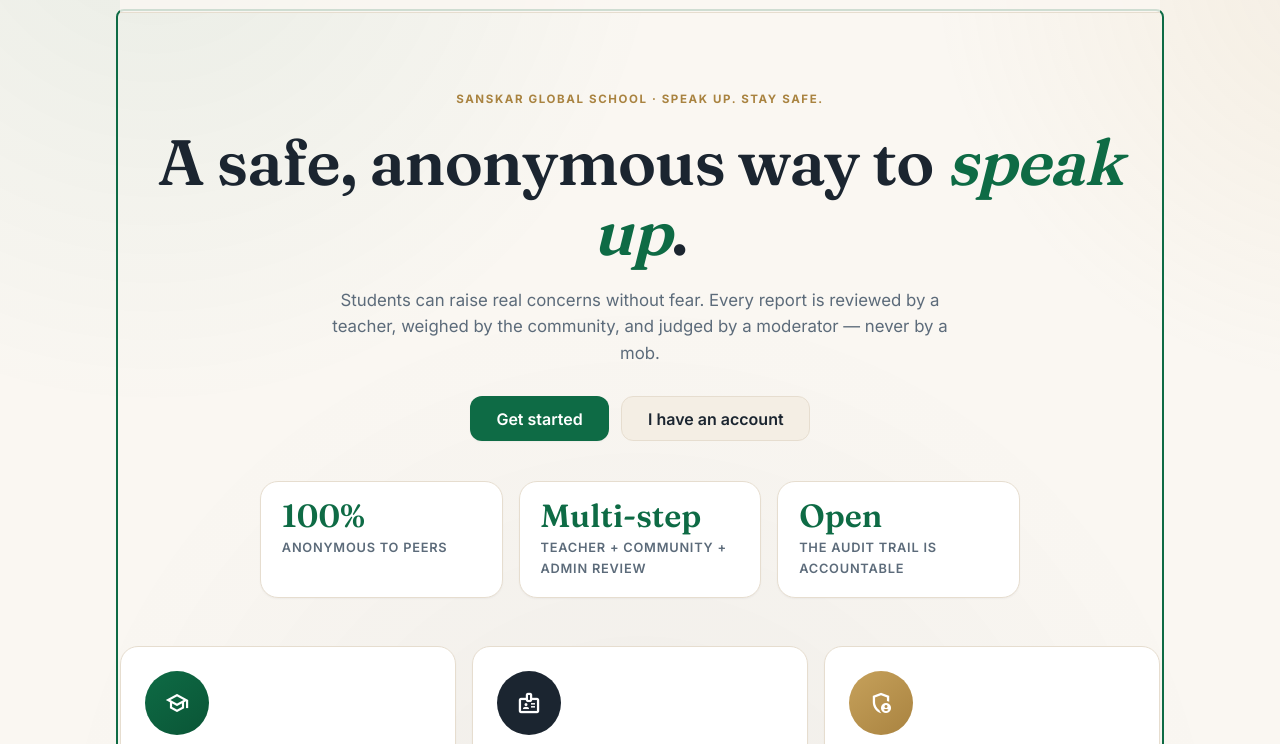
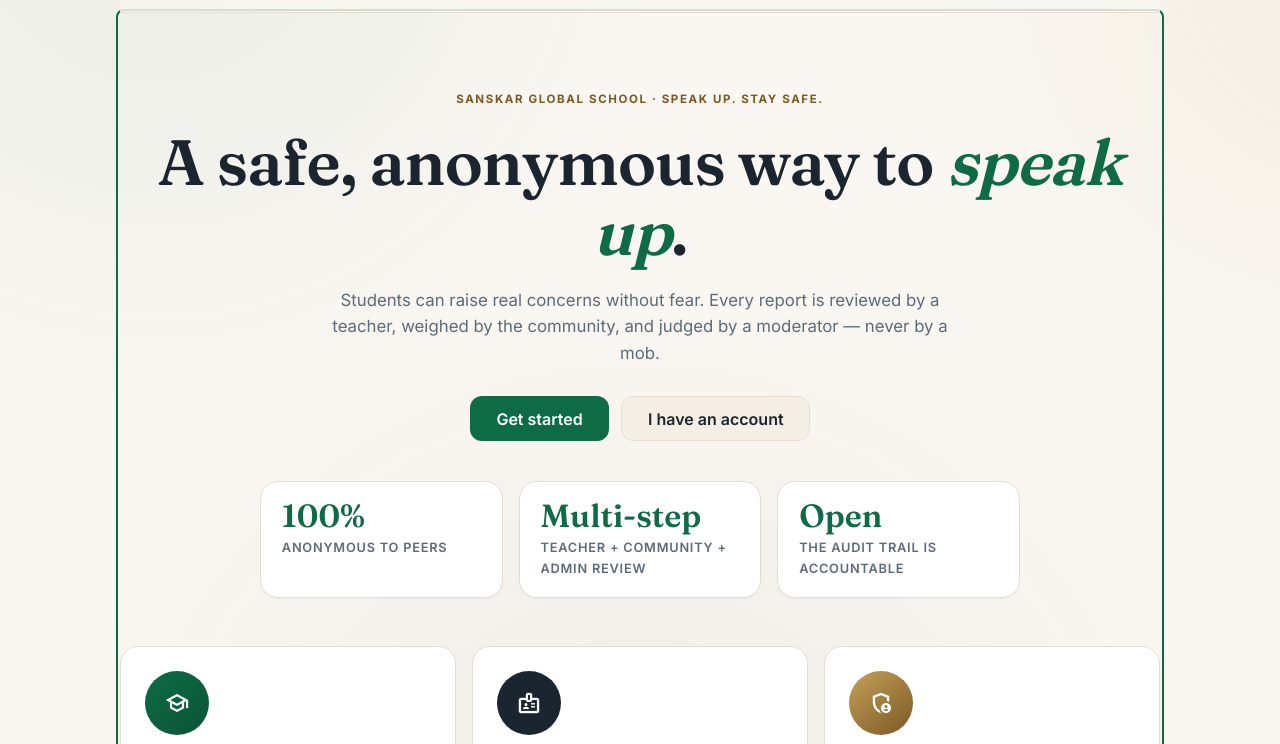
Before and after one commit to yatharthp9211/school, a website with bundled scripts: page democrate_frontend/index.html in a window 1280 px wide. Shown: the part 56-800 px from the top of the page. Built offline with nearby package versions, Linux system fonts and the light colour scheme.

Commit message:
fix: adjust --color-gold-strong for WCAG AA color contrast compliance

```diff
--- a/democrate_frontend/css/styles.css
+++ b/democrate_frontend/css/styles.css
@@ -17,7 +17,7 @@
     --color-emerald-strong: #0A5536;
     --color-emerald-soft: rgba(14, 107, 69, 0.08);
     --color-gold: #C6A15B;
-    --color-gold-strong: #A98340;
+    --color-gold-strong: #7A5822;
     --color-gold-soft: rgba(198, 161, 91, 0.14);
     --color-hairline: #E6DDCF;
     --color-hairline-strong: #D8CCB8;
```
Also changed, not shown: democrate_frontend/css/tailwind-output.css.
